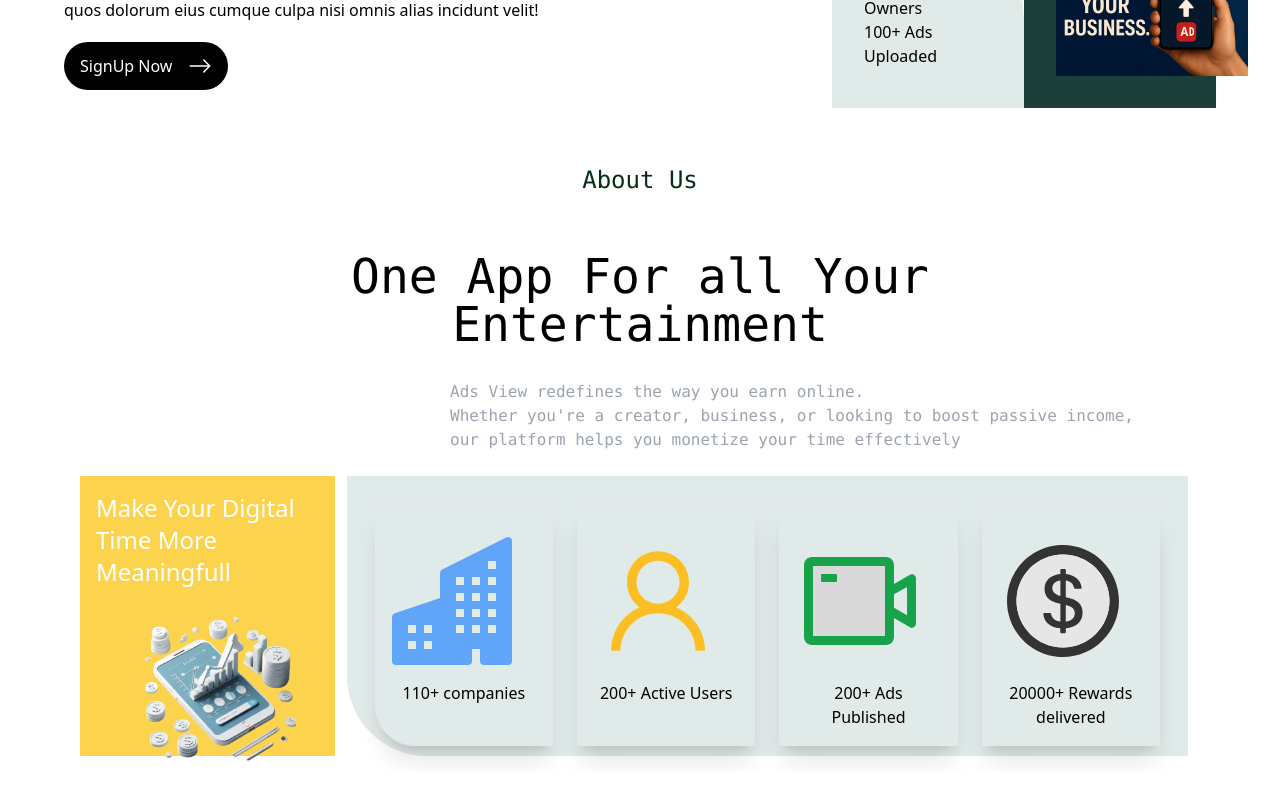
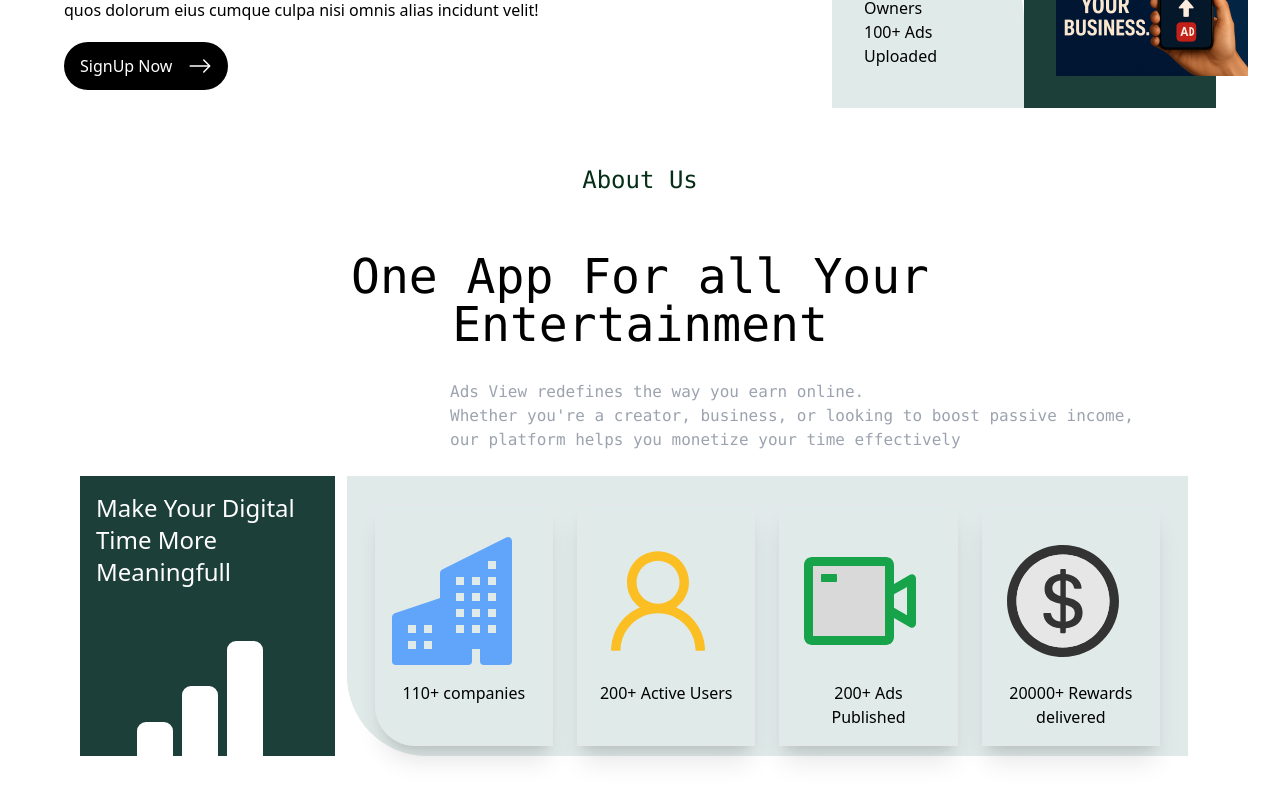
Before and after one commit to AliAkramkk/DigitalAds, a React (Vite) app in the folder Frontend/: page / in a window 1280 px wide. Shown: the part 416-1216 px from the top of the page. Before the commit the page ends 1188 px from the top, so only its background shows below. Built offline with nearby package versions, Linux system fonts and the light colour scheme; no server answers.

Commit message:
home page modified

```diff
--- a/Frontend/src/Pages/Home.jsx
+++ b/Frontend/src/Pages/Home.jsx
@@ -4,7 +4,7 @@
 // import GridMotion from "../components/HomePage/GridMotion";
 import Navbar from "../components/Navbar";
 import { motion, AnimatePresence } from "framer-motion";
-import { BsArrowRight,BsBuildingsFill } from "react-icons/bs";
+import { BsArrowRight,BsBuildingsFill,BsBarChartFill } from "react-icons/bs";
 import { AiOutlineUser,AiTwotoneVideoCamera,AiTwotoneDollar } from "react-icons/ai";
 import Achievments from "../components/HomePage/Achievments";
 import Services from "../components/HomePage/Services";
@@ -147,8 +147,8 @@
 <h1 className="text-md justify-center text-start  mt-8 ml-[450px] font-mono text-gray-400 "> Ads View redefines the way you earn online. <br />Whether you're a creator, business, or looking to boost passive income, <br />our platform helps you monetize your time effectively</h1>
 
        <div className="mx-20 mt-6 flex flex-row">
-        <div className="w-1/4 p-4 h-[280px] text-2xl text-white font-thin bg-amber-300"style={{ backgroundColor: '' }}>Make Your Digital Time More Meaningfull
-        <img src={hom1} alt="" className="bg-contain w-40 items-center ml-10 mt-6"/>
+        <div className="w-1/4 p-4 h-[280px] text-2xl text-white font-thin bg-amber-300"style={{ backgroundColor: '#1C3F3A' }}>Make Your Digital Time More Meaningfull
+        <BsBarChartFill className="w-36 h-48 text-white text-center items-center ml-8 mt-5" />
         </div>
         <div className=" p-4 h-[280px] mx-3 rounded-bl-[80px] w-5/6"style={{ backgroundColor: '#E0EAE8' }}>
         <div className="flex flex-row"
```
